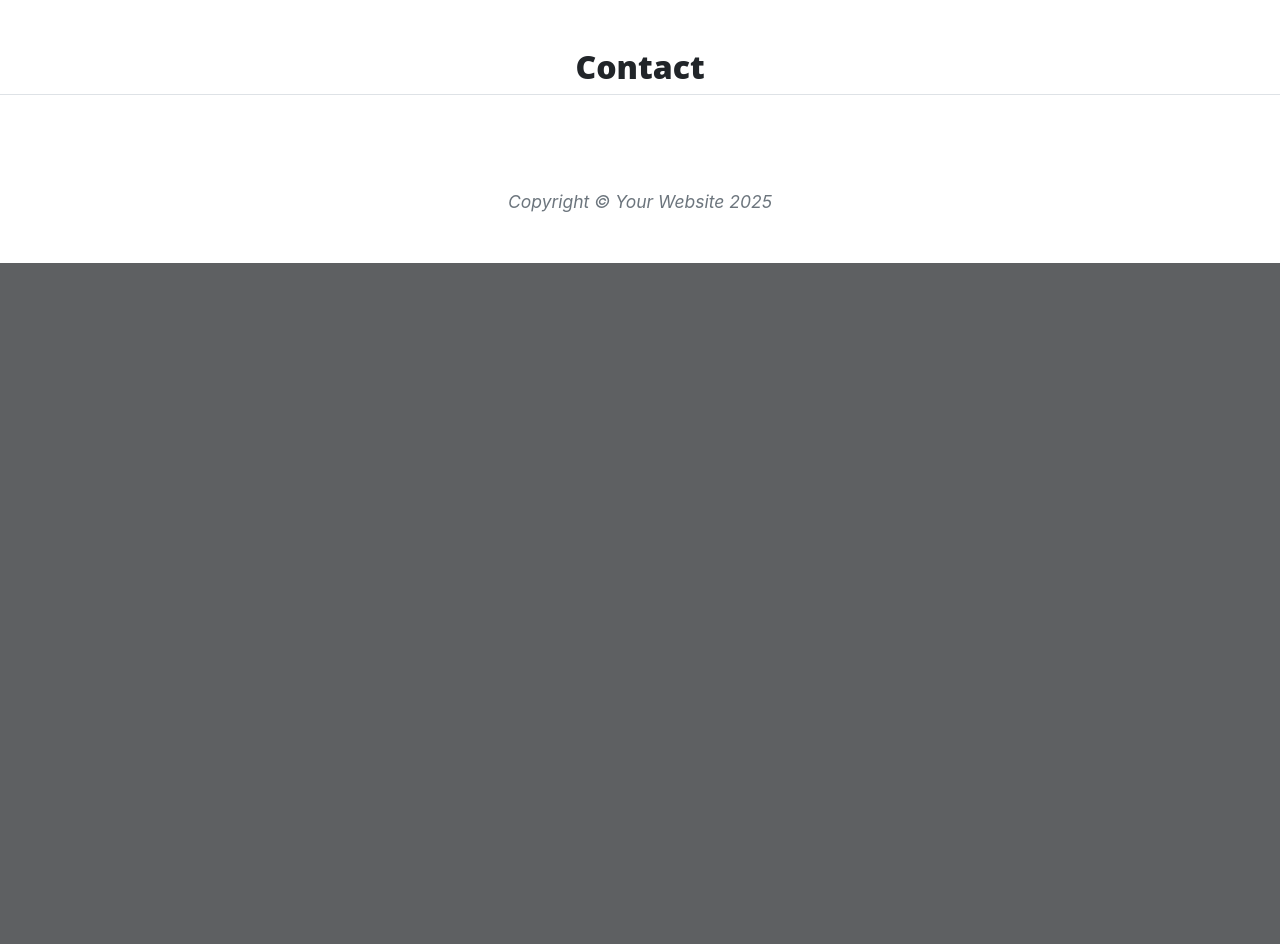
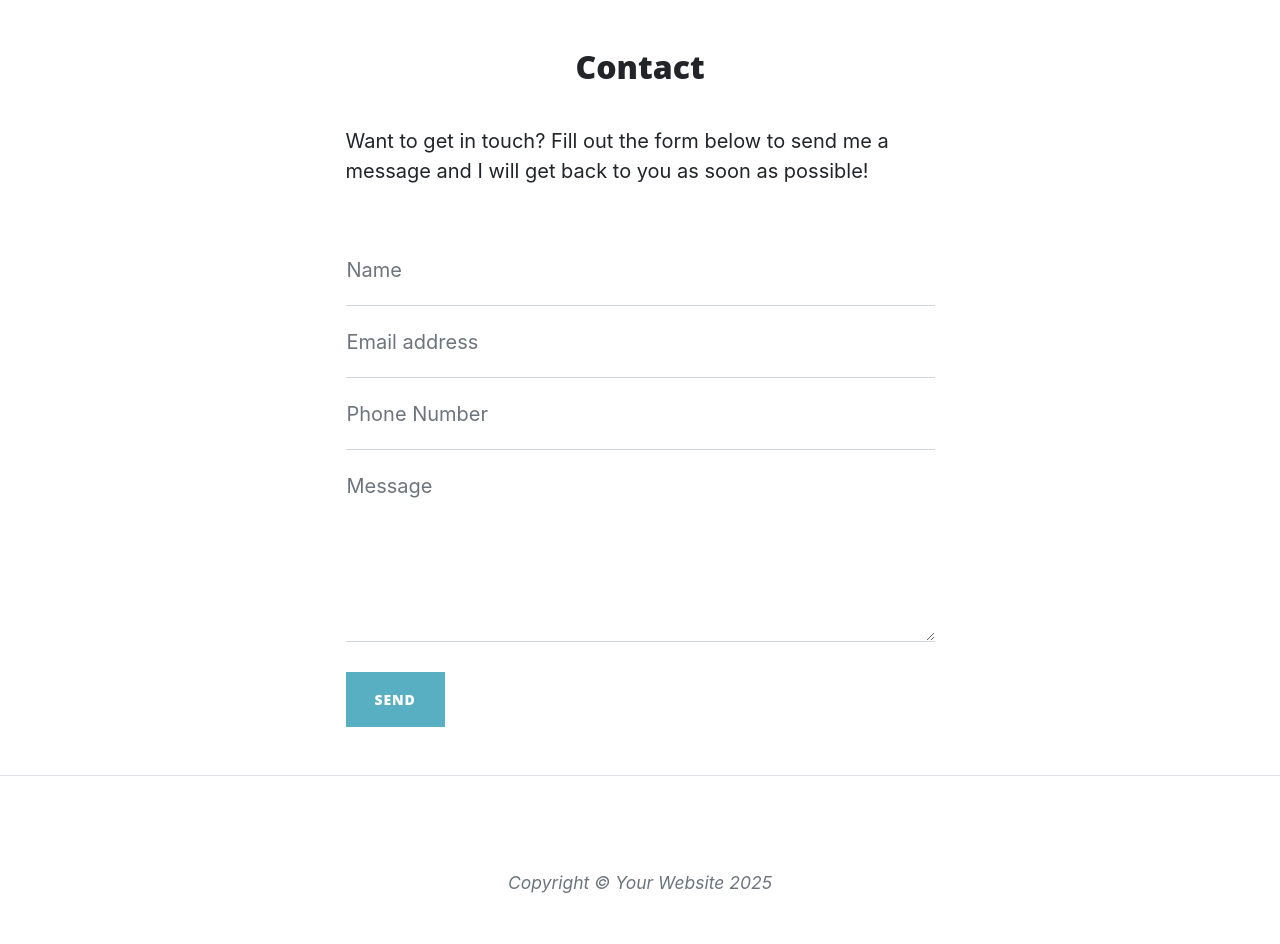
Before and after one commit to LaisZagati/flask-app, a Flask app: page /contact in a window 1280 px wide. Shown: the part 655-1599 px from the top of the page. Before the commit the page ends 918 px from the top, so only its background shows below. Run offline with Flask 3, Linux system fonts and the light colour scheme; some libraries are stand-ins or nearby versions.

Commit message:
New update

```diff
--- a/run.py
+++ b/run.py
@@ -15,6 +15,19 @@ def about():
         data = json.load(json_data)
     return render_template("about.html", page_title="About" , company=data)
 
+@app.route("/about/<member_name>")
+def about_member(member_name):
+    member = {}
+    with open("data/company.json", "r") as json_data:
+        data =json.load(json_data)
+        for obj in data:
+            if obj["url"] == member_name:
+                member = obj
+    return render_template("member.html", member=member)
+
+
+
+
 @app.route("/contact")
 def contact():
     return render_template("contact.html", page_title="Contact")
--- a/templates/contact.html
+++ b/templates/contact.html
@@ -1,4 +1,64 @@
 {% extends "base.html" %}
 {% block content %}
     <h2>{{ page_title }}</h2>
+
+
+    <div class="row gx-4 gx-lg-5 justify-content-center">
+        <div class="col-md-10 col-lg-8 col-xl-7">
+            <p>Want to get in touch? Fill out the form below to send me a message and I will get back to you as soon as possible!</p>
+            <div class="my-5">
+                <!-- * * * * * * * * * * * * * * *-->
+                <!-- * * SB Forms Contact Form * *-->
+                <!-- * * * * * * * * * * * * * * *-->
+                <!-- This form is pre-integrated with SB Forms.-->
+                <!-- To make this form functional, sign up at-->
+                <!-- https://startbootstrap.com/solution/contact-forms-->
+                <!-- to get an API token!-->
+                <form id="contactForm" data-sb-form-api-token="API_TOKEN">
+                    <div class="form-floating">
+                        <input class="form-control" id="name" type="text" placeholder="Enter your name..." data-sb-validations="required" />
+                        <label for="name">Name</label>
+                        <div class="invalid-feedback" data-sb-feedback="name:required">A name is required.</div>
+                    </div>
+                    <div class="form-floating">
+                        <input class="form-control" id="email" type="email" placeholder="Enter your email..." data-sb-validations="required,email" />
+                        <label for="email">Email address</label>
+                        <div class="invalid-feedback" data-sb-feedback="email:required">An email is required.</div>
+                        <div class="invalid-feedback" data-sb-feedback="email:email">Email is not valid.</div>
+                    </div>
+                    <div class="form-floating">
+                        <input class="form-control" id="phone" type="tel" placeholder="Enter your phone number..." data-sb-validations="required" />
+                        <label for="phone">Phone Number</label>
+                        <div class="invalid-feedback" data-sb-feedback="phone:required">A phone number is required.</div>
+                    </div>
+                    <div class="form-floating">
+                        <textarea class="form-control" id="message" placeholder="Enter your message here..." style="height: 12rem" data-sb-validations="required"></textarea>
+                        <label for="message">Message</label>
+                        <div class="invalid-feedback" data-sb-feedback="message:required">A message is required.</div>
+                    </div>
+                    <br />
+                    <!-- Submit success message-->
+                    <!---->
+                    <!-- This is what your users will see when the form-->
+                    <!-- has successfully submitted-->
+                    <div class="d-none" id="submitSuccessMessage">
+                        <div class="text-center mb-3">
+                            <div class="fw-bolder">Form submission successful!</div>
+                            To activate this form, sign up at
+                            <br />
+                            <a href="https://startbootstrap.com/solution/contact-forms">https://startbootstrap.com/solution/contact-forms</a>
+                        </div>
+                    </div>
+                    <!-- Submit error message-->
+                    <!---->
+                    <!-- This is what your users will see when there is-->
+                    <!-- an error submitting the form-->
+                    <div class="d-none" id="submitErrorMessage"><div class="text-center text-danger mb-3">Error sending message!</div></div>
+                    <!-- Submit Button-->
+                    <button class="btn btn-primary text-uppercase disabled" id="submitButton" type="submit">Send</button>
+                </form>
+            </div>
+        </div>
+    </div>
+
 {% endblock %}
```
Also changed, not shown: data/company.json (+24 -13 lines), templates/about.html (+4 -4 lines), templates/member.html (added, +15 -0 lines).
